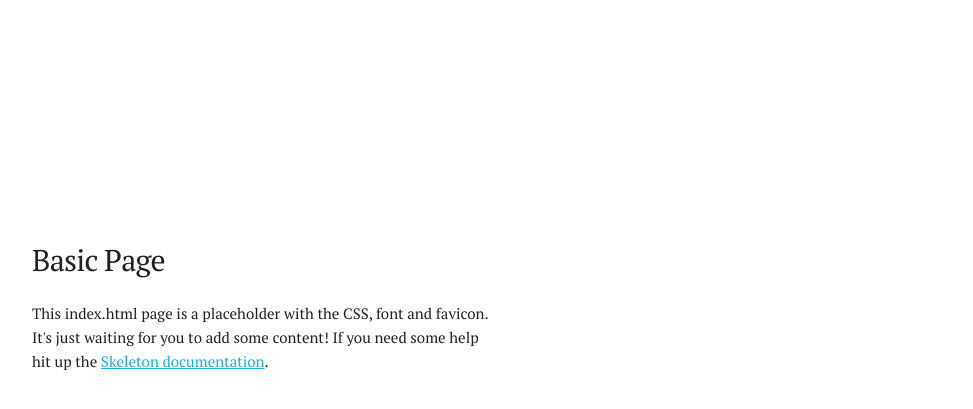
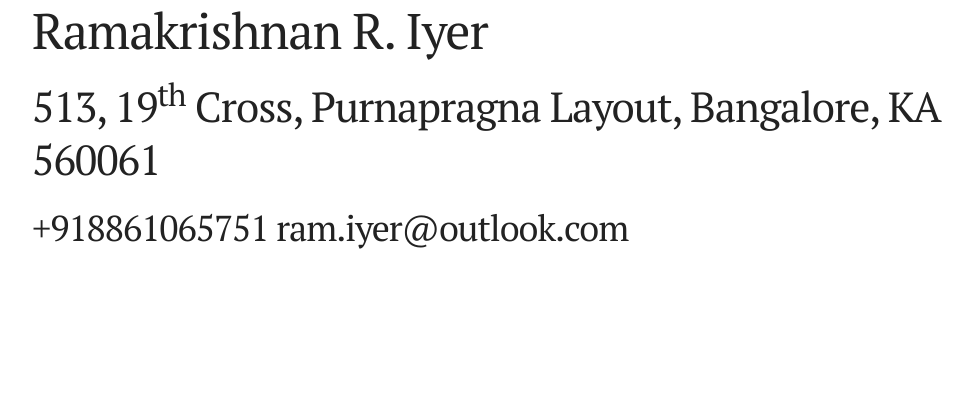
Before and after one commit to theramiyer/resume, a Jekyll site: the page built from index.html, in a window 1280 px wide. Shown: the top 409 px of the page, without its empty margins (128-1101 px from the left). Built offline with Jekyll 4.4.1, drawn with Linux system fonts in a browser that asks for light colours; some web fonts are replaced.

Commit message:
Set the page body for resume information

```diff
--- /dev/null
+++ b/_includes/loop.html
@@ -0,0 +1,26 @@
+<!-- h3 Section headings, implemented by categories -->
+{% for category in site.categories %} <!-- Category loop -->
+  <div class="twelve columns">
+    <h4>{{ category[0] }}</h4>
+  </div>
+  {% for post in category[1] %}
+    <!--h4 Institution name implemented by post title-->
+    <div class="twelve columns">
+      <div class="nine columns">
+        <a href="{{ post.url }}"><h5>{{ post.title }}</h5></a>
+      </div>
+      <div class="three columns" align="right">
+        <h5>{{ post.tenure }}</h5>
+      </div>
+      <!--Designation or degree custom post implementation-->
+      <h6>{{ post.subtitle }}</h6>
+      {% if post.content contains '<!--more-->' %}
+        {{ post.content | split:'<!--more-->' | first }}
+      {% else %}
+        <p>
+          There was no "more" tag in the post. Add one to see the content here.
+        </p>
+      {% endif %}
+    </div>
+  {% endfor %}
+{% endfor %}
--- a/index.html
+++ b/index.html
@@ -4,10 +4,23 @@ layout: default
 
   <!-- Primary Page Layout
   –––––––––––––––––––––––––––––––––––––––––––––––––– -->
-      <div class="one-half column" style="margin-top: 25%">
-        <h4>Basic Page</h4>
-        <p>This index.html page is a placeholder with the CSS, font and favicon. It's just waiting for you to add some content! If you need some help hit up the <a href="http://www.getskeleton.com">Skeleton documentation</a>.</p>
-      </div>
+    <!-- h1 Name -->
+    <div class="twelve columns">
+      <h1>{{ site.name }}</h1>
+    </div>
+
+    <!-- h2 Address and contact details -->
+    <div class="twelve columns">
+      <h2>{{ site.address }}</h2>
+      <h3>{{ site.phone }} {{ site.email }}</h3>
+    </div>
+
+    {% include loop.html %}
+
+
+
+    <!---->
+    <!---->
 
 <!-- End Document
   –––––––––––––––––––––––––––––––––––––––––––––––––– -->
```
